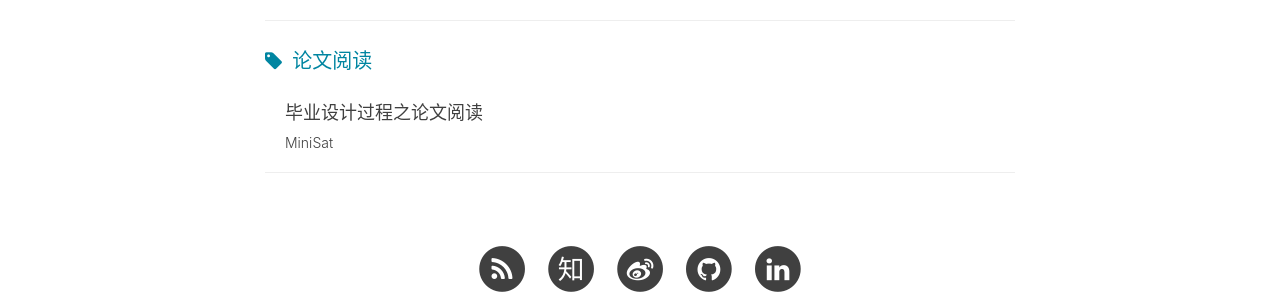
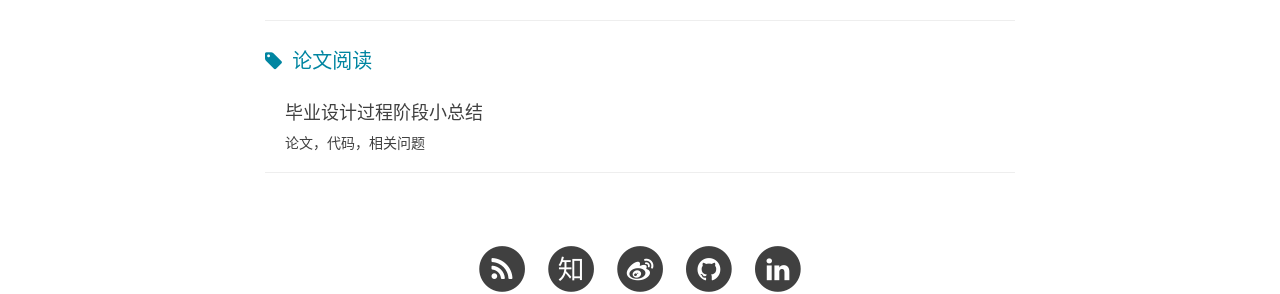
Before and after one commit to Tomy-Lee/Tomy-Lee.github.io, a Jekyll site: the page built from tags.html, in a window 1280 px wide and 900 px high, scrolled down 5459 px. Shown: the part 410-704 px from the top of the window. Built offline with Jekyll 4.4.1, drawn with Linux system fonts in a browser that asks for light colours; nearby versions of some CDN libraries; comment, search, counter and statistics services are not loaded.

Commit message:
Update 2019-1-5-minisat.md

```diff
--- a/_posts/2019-1-5-minisat.md
+++ b/_posts/2019-1-5-minisat.md
@@ -1,7 +1,7 @@
 ---
 layout:     post
-title: 毕业设计过程之论文阅读
-subtitle:  MiniSat
+title: 毕业设计过程阶段小总结
+subtitle:  论文，代码，相关问题
 date:       2019-1-5
 author:     "tomylee"
 header-img: "img/t01c7d4d9a67918cf19.jpg"
```
